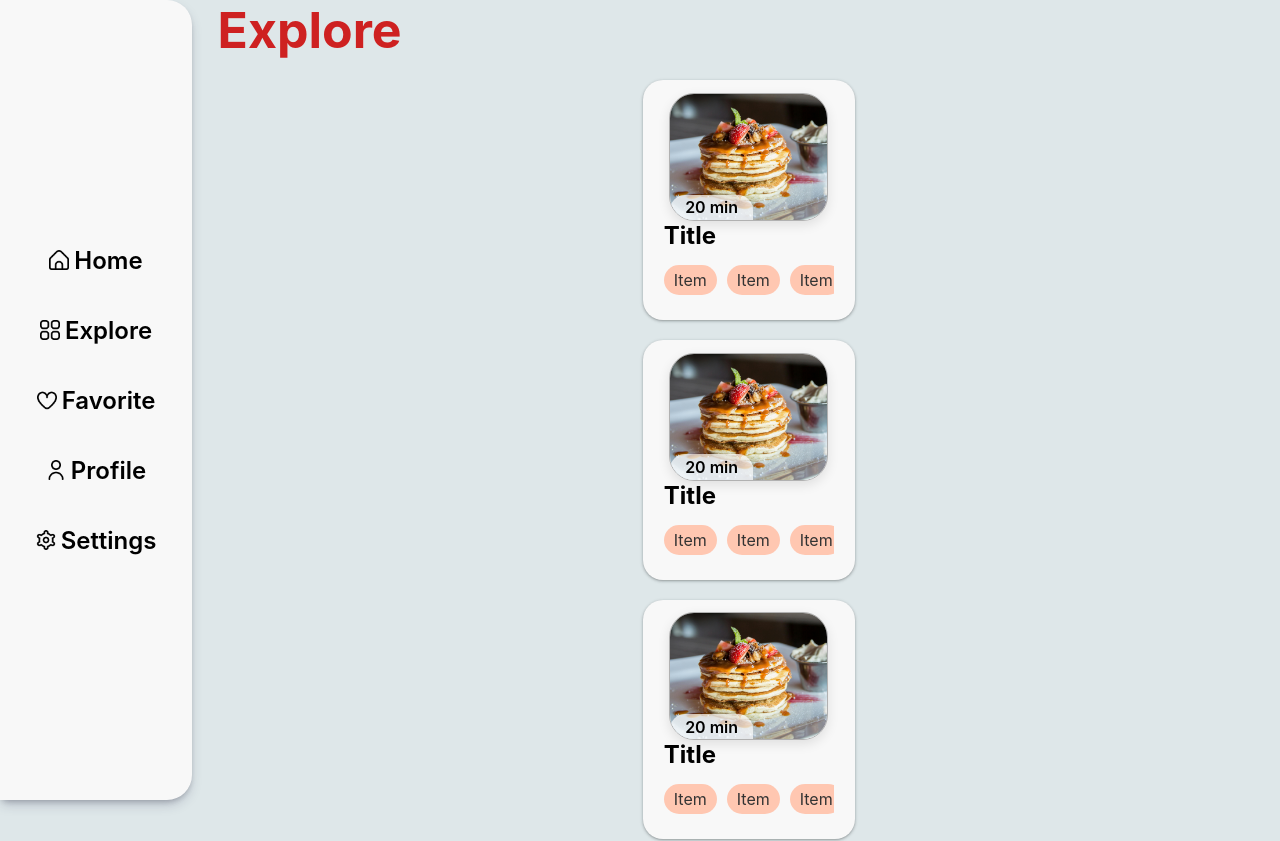
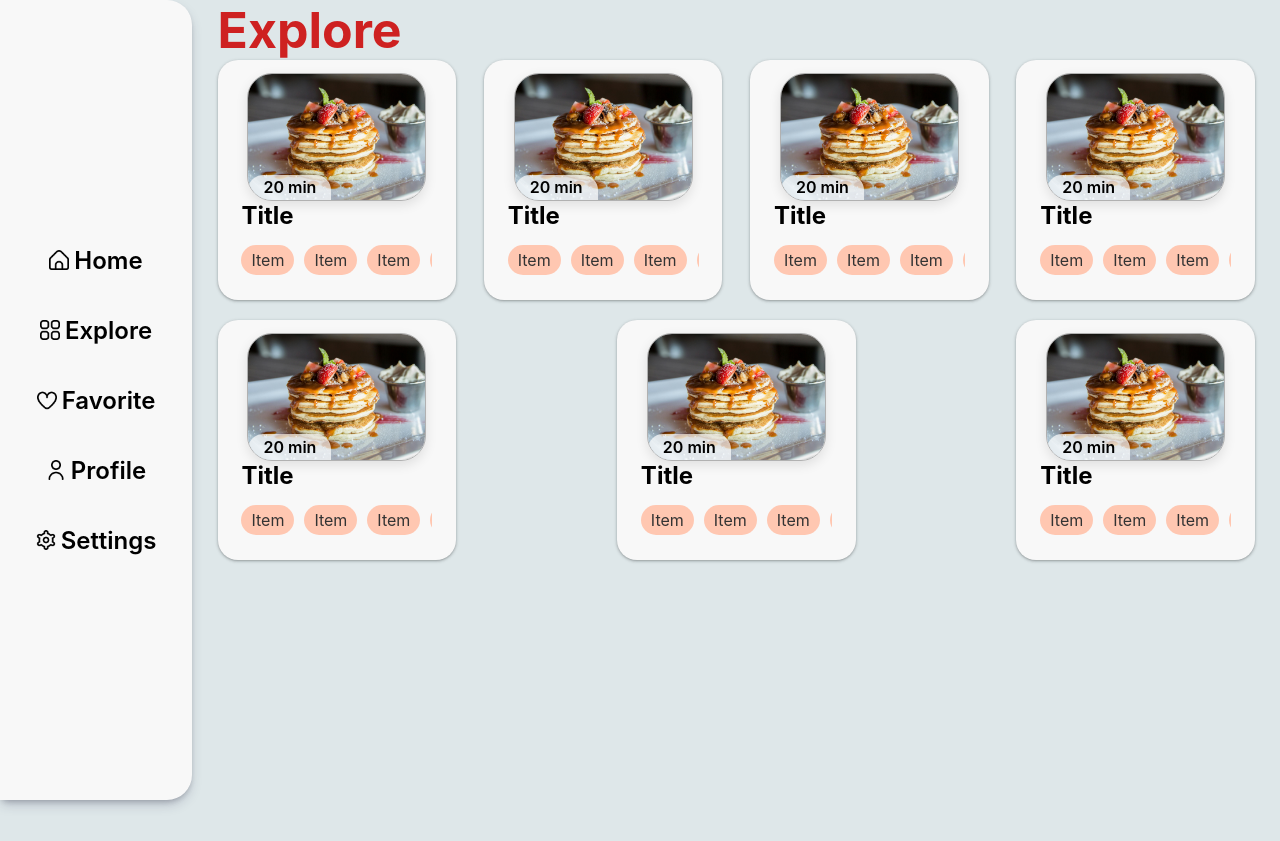
Before and after one commit to elidaarnaut/CulinaryConnect-frontend, a React (Create React App) app in the folder culinary-connect/: page /explore in a window 1280 px wide. Shown: the top 841 px of the page. After the commit the page ends 800 px from the top, so only its background shows below. Built offline with nearby package versions, Linux system fonts and the light colour scheme.

Commit message:
Explore page layout - flex version(in progress)

```diff
--- a/culinary-connect/src/App.css
+++ b/culinary-connect/src/App.css
@@ -129,13 +129,17 @@ html {
 
 .recipeItem {
   display: flex;
+
+  flex: 0 1 23%; /* Each item will take up 23% of the container width */
+  margin: 10px; /* Adds some space around each item */
+
   width: 20%;
   height: fit-content;
   background-color: #f8f8f8;
   border-radius: 20px;
   align-items: center;
   justify-content: center;
-  margin: auto;
+  /* margin: auto; */
   flex-direction: column;
   padding-top: 1vi;
   margin-top: 20px;
@@ -255,6 +259,7 @@ html {
   display: flex;
   flex-direction: column;
   height: auto;
+  width: 100%; /* Adjust based on your layout needs */
 }
 
 .trendingRecipes {
@@ -295,14 +300,17 @@ html {
  /* EXPLORE PAGE */
 
 
- .exploreIntemLayout .recipeItem {
-  margin: 0;
+ .exploreItemLayout .recipeItem {
+    margin: 0;
  }
 
- .exploreIntemLayout {
-  display: flex;
-  flex-direction: row;
-  flex-wrap: wrap;
+ .exploreItemLayout {
+    display: flex;
+    flex-wrap: wrap;
+    justify-content: space-between; /* Adjust this as needed, can be space-between etc. */
+    gap: 20px; /* Optional: adds space between rows and items */
+    /* margin-left: 10px; */
+    margin-right: 25px;
  }
 
 /* @media (prefers-reduced-motion: no-preference) {
--- a/culinary-connect/src/pages/ExplorePage.jsx
+++ b/culinary-connect/src/pages/ExplorePage.jsx
@@ -1,6 +1,7 @@
 import React from 'react';
 import SideMenu from '../components/SideMenu';
 import RecipeItem from '../components/RecipeItem';
+import "../App.css";
 
 function ExplorePage() {
     return(
@@ -14,6 +15,8 @@ function ExplorePage() {
                     <RecipeItem></RecipeItem>
                     <RecipeItem></RecipeItem>
                     <RecipeItem></RecipeItem>
+                    <RecipeItem></RecipeItem>
+                    <RecipeItem></RecipeItem>
                 </div>
             </div>
 
```
Also changed, not shown: culinary-connect/src/components/RecipeItem.jsx (indentation only).
